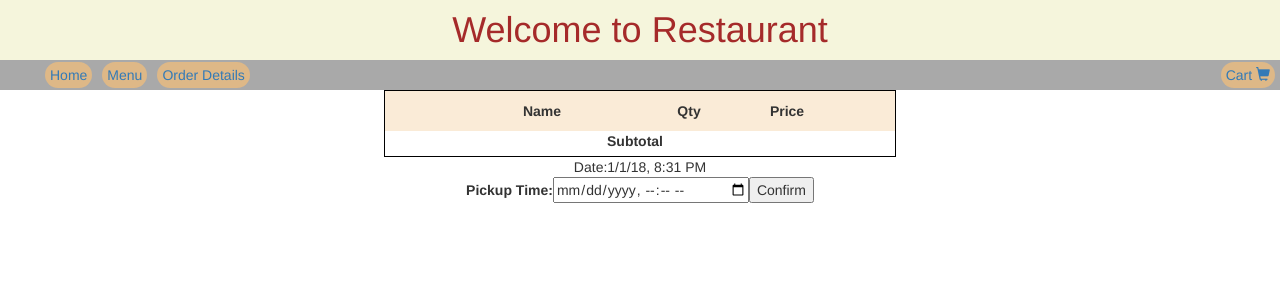
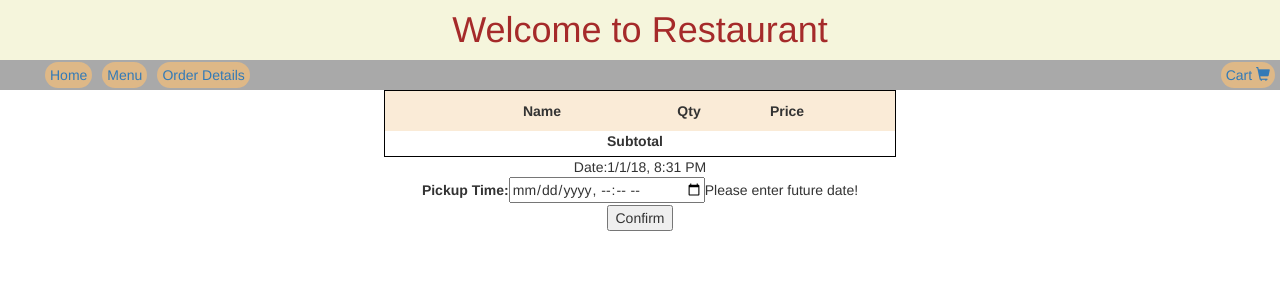
Before and after one commit to GYelamanchi/MyRestaurant, an Angular app: page /order in a window 1280 px wide. Both pictures are taken after a click on the button "Confirm". Shown: the top 300 px of the page. Built offline with nearby package versions, Linux system fonts and the light colour scheme.

Commit message:
Printed validation msg for Pickup time

```diff
--- a/src/app/order/order.component.html
+++ b/src/app/order/order.component.html
@@ -37,6 +37,7 @@
   <div>Date:{{order.date|date:'short'}}</div>
   <label for="pickup">Pickup Time:</label>
   <input [(ngModel)]="pickupTime" id="pickup" type="datetime-local">
+  <span [hidden]="!errorMessage">{{errorMessage}}</span><br>
   <button (click)="confirmOrder()">Confirm</button>
 </div>
   <span [hidden]="!orderId">Your Order "{{orderId}}" is confirmed</span>
--- a/src/app/order/order.component.ts
+++ b/src/app/order/order.component.ts
@@ -11,6 +11,7 @@ import {OrderService} from '../order.service';
 export class OrderComponent implements OnInit {
   order:Order;
   pickupTime: Date;
+  errorMessage:String="";
   private orderId: String;
   constructor(private cartService:CartService, private orderService:OrderService) {
   }
@@ -32,12 +33,13 @@ export class OrderComponent implements OnInit {
       return total;
     }
   }
-  public confirmOrder(): void{
+  public confirmOrder(): String{
     if(this.pickupTime<=new Date()){
       this.orderService.saveOrder(this.order).subscribe(orderId=>{this.orderId=orderId});
     }
     else{
-      alert("Please enter future date!");
+      this.errorMessage="Please enter future date!";
+      return this.errorMessage;
     }
   }
 
```
